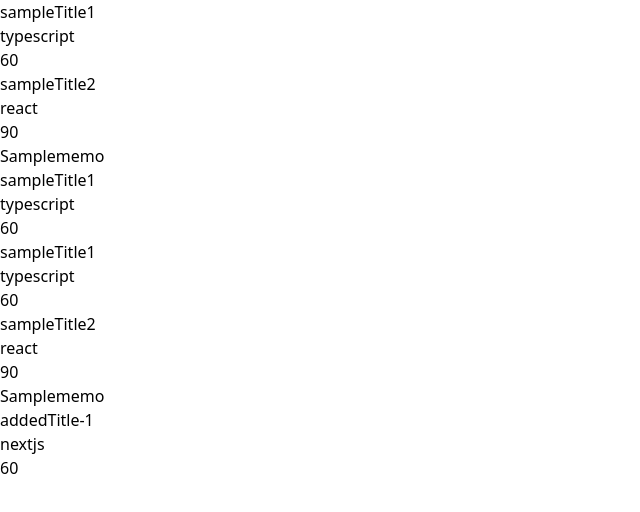
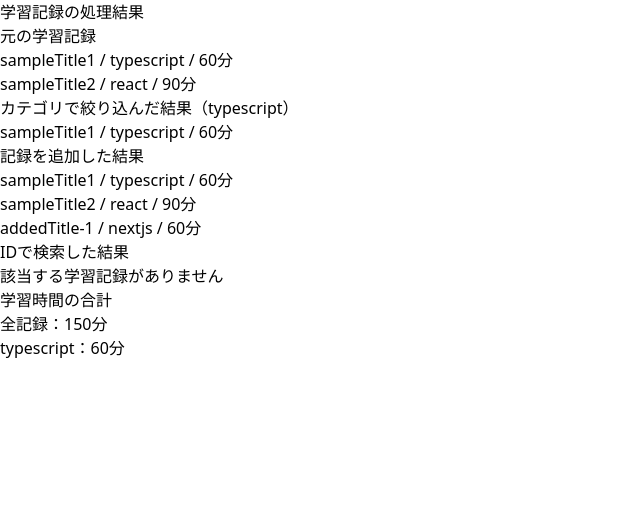
Before and after one commit to koki-bit/ts-learning-memory-app, a Next.js app: page / in a window 1280 px wide. Shown: the top 512 px of the page, without its empty margins (0-640 px from the left). Built offline with nearby package versions, Linux system fonts and the light colour scheme.

Commit message:
feat: 学習記録のID検索と学習時間の合計を追加し、処理結果を区分表示

```diff
--- a/src/app/page.tsx
+++ b/src/app/page.tsx
@@ -1,5 +1,5 @@
 import { sampleRecords } from "@/data/sampleRecords";
-import { addStudyRecord, filterByCategory } from "@/lib/studyRecordOperations";
+import { addStudyRecord, filterByCategory, findById,getTotalMinutes } from "@/lib/studyRecordOperations";
 
 const addedRecords = addStudyRecord(sampleRecords,
   {
@@ -8,58 +8,66 @@ const addedRecords = addStudyRecord(sampleRecords,
     category : "nextjs",
     minutes : 60
   });
-const filteredRecords = filterByCategory(sampleRecords, "typescript");
-
+const filteredCategoryRecords = filterByCategory(sampleRecords, "typescript");
+const foundRecord = findById(sampleRecords, "sa");
+const totalMinutes = getTotalMinutes(sampleRecords);
+const categoryTotalMinutes = getTotalMinutes(filteredCategoryRecords);
 
 export default function Home() {
   return (
-    <div>
-      <ul>
-        {sampleRecords.map((sampleRecord) => (
-          <li key={sampleRecord.id}>
-            <p>{sampleRecord.title}</p>
-            <p>{sampleRecord.category}</p>
+    <main>
+      <h1>学習記録の処理結果</h1>
 
-            {sampleRecord.minutes >= 0 && (
-              <p>{sampleRecord.minutes}</p>
-            )}
+      <section>
+        <h2>元の学習記録</h2>
+        <ul>
+          {sampleRecords.map((record) => (
+            <li key={record.id}>
+              {record.title} / {record.category} / {record.minutes}分
+            </li>
+          ))}
+        </ul>
+      </section>
 
-            {sampleRecord.memo !== undefined && (
-              <p>{sampleRecord.memo}</p>
-            )}
-          </li>
-        ))}
+      <section>
+        <h2>カテゴリで絞り込んだ結果（typescript）</h2>
+        <ul>
+          {filteredCategoryRecords.map((record) => (
+            <li key={record.id}>
+              {record.title} / {record.category} / {record.minutes}分
+            </li>
+          ))}
+        </ul>
+      </section>
 
-        {filteredRecords.map((filteredRecord) => (
-          <li key={filteredRecord.id}>
-            <p>{filteredRecord.title}</p>
-            <p>{filteredRecord.category}</p>
+      <section>
+        <h2>記録を追加した結果</h2>
+        <ul>
+          {addedRecords.map((record) => (
+            <li key={record.id}>
+              {record.title} / {record.category} / {record.minutes}分
+            </li>
+          ))}
+        </ul>
+      </section>
 
-            {filteredRecord.minutes >= 0 && (
-              <p>{filteredRecord.minutes}</p>
-            )}
+      <section>
+        <h2>IDで検索した結果</h2>
+        {foundRecord !== undefined ? (
+          <p>
+            {foundRecord.title} / {foundRecord.category} /
+            {foundRecord.minutes}分
+          </p>
+        ) : (
+          <p>該当する学習記録がありません</p>
+        )}
+      </section>
 
-            {filteredRecord.memo !== undefined && (
-              <p>{filteredRecord.memo}</p>
-            )}
-          </li>
-        ))}
-
-        {addedRecords.map((addedRecord) => (
-          <li key={addedRecord.id}>
-            <p>{addedRecord.title}</p>
-            <p>{addedRecord.category}</p>
-
-            {addedRecord.minutes >= 0 && (
-              <p>{addedRecord.minutes}</p>
-            )}
-
-            {addedRecord.memo !== undefined && (
-              <p>{addedRecord.memo}</p>
-            )}
-          </li>
-        ))}
-      </ul>
-    </div>
+      <section>
+        <h2>学習時間の合計</h2>
+        <p>全記録：{totalMinutes}分</p>
+        <p>typescript：{categoryTotalMinutes}分</p>
+      </section>
+    </main>
   );
 }
--- a/src/lib/studyRecordOperations.ts
+++ b/src/lib/studyRecordOperations.ts
@@ -7,7 +7,7 @@ export const addStudyRecord = (
 ): StudyRecord[] => {
   const newRecords = [...records, newRecord];
   return newRecords;
-}
+};
 
 export const filterByCategory = (
   records: StudyRecord[],
@@ -15,4 +15,18 @@ export const filterByCategory = (
 ): StudyRecord[] => {
   const filterRecords = records.filter((record) => record.category === category);
   return filterRecords;
-}
+};
+
+export const findById = (
+  records: StudyRecord[],
+  id: string
+): StudyRecord | undefined => {
+  const findRecord = records.find((record) => record.id === id);
+  return findRecord;
+};
+
+export const getTotalMinutes = (
+  records: StudyRecord[]
+): number => {
+  return records.reduce((total, record) => total + record.minutes, 0);
+};
```
